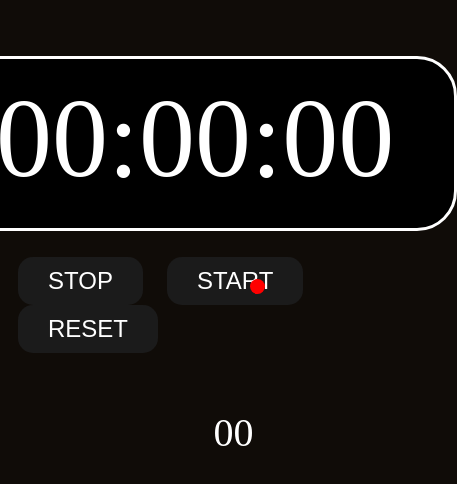
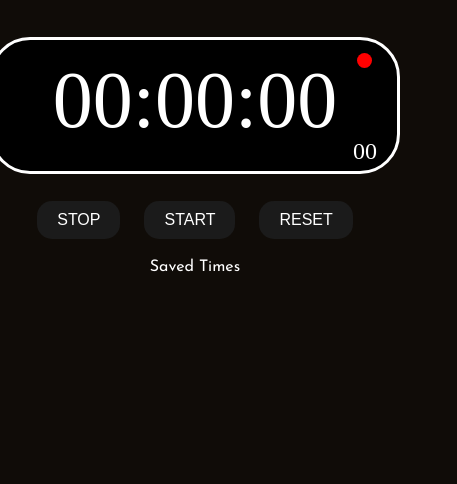
Before and after one commit to Adiijha/StopWatch, a plain HTML site: page index.html in a window 390 px wide. Shown: the whole page, 457 px wide, since content can reach past the window. Drawn offline with Linux system fonts and the light colour scheme.

Commit message:
Add Save Functionality and Responsiveness

```diff
--- a/index.html
+++ b/index.html
@@ -18,6 +18,9 @@
     <button id="start">START</button>
     <button id="reset">RESET</button>
     </div>
+    <div id=sidebar>
+    <div class="saved-times" id="saved-times">Saved Times</div>
+    </div>
     </div>
     <script src="index.js"></script>
 </body>
--- a/index.js
+++ b/index.js
@@ -1,9 +1,10 @@
-
+document.addEventListener('DOMContentLoaded', function() {
     var ms = document.getElementById("milisec");
     var sec = document.getElementById("seconds");
     var min = document.getElementById("minutes");
     var hr = document.getElementById("hours");
     var redDot = document.getElementById("red-dot");
+    var savedTimes = document.getElementById("saved-times");
 
 
 
@@ -60,6 +61,9 @@
     stop1.addEventListener("click", ()=>{
             clearInterval(interval);
             interval = null;
+            saveCurrentTime();
+            console.log(saveCurrentTime);
+
 
     });
 
@@ -78,5 +82,15 @@
             min.innerHTML = "00";
             sec.innerHTML = "00";
             redDot.classList.remove('hidden');
+            savedTimes.innerHTML = "Saved Times";
 
     });
+
+    function saveCurrentTime() {
+        const currentTime = `${hours}:${minutes}:${seconds}.${milliseconds}`;
+        const savedTimeItem = document.createElement('div');
+        savedTimeItem.textContent = currentTime;
+        savedTimes.appendChild(savedTimeItem);
+    };
+
+});
--- a/style.css
+++ b/style.css
@@ -2,6 +2,7 @@
 
 body{
     background-color:#100C08;
+
 }
 
 .stopwatch{
@@ -20,6 +21,7 @@ body{
     border-radius: 40px;
     background-color: black;
     padding: 15px 60px 25px 60px;
+    position: relative;
 }
 
 button{
@@ -37,14 +39,16 @@ button:hover{
     background-color:#36454F;
 }
 
+
 .red-dot{
     width: 15px;
   height: 15px;
   background-color: #ff0000;
   border-radius: 50%;
   position: absolute;
-  top: 33%;
-  left: 64%;
+  top: 10%;
+ left: 90%;
+
 }
 
 .hidden {
@@ -55,6 +59,45 @@ button:hover{
     font-size: 2.5rem;
     color: white;
     position: absolute;
-    bottom: 46%;
-    right: 35%;
+    bottom: 5%;
+    right: 5%;
 }
+
+.saved-times{
+    color: white;
+    font-size: 1.5rem;
+    font-family: 'Josefin Sans', sans-serif;
+    position: absolute;
+    top:0;
+    right: 0;
+    margin-right: 150px;
+    margin-top:130px;
+
+
+}
+
+@media screen and (max-width: 768px) {
+    .stopwatch {
+        margin-top: 10%;
+        flex-direction: column;
+        align-items: center;
+    }
+    .display {
+        font-size: 5rem;
+    }
+    .milisec {
+        font-size: 1.5rem;
+    }
+    .saved-times {
+        font-size: 1rem;
+        position: static;
+        margin: 20px 0 0 0;
+        align-self: center;
+
+
+    }
+    button {
+        font-size: 1rem;
+        padding: 10px 20px 10px 20px;
+    }
+}
```
